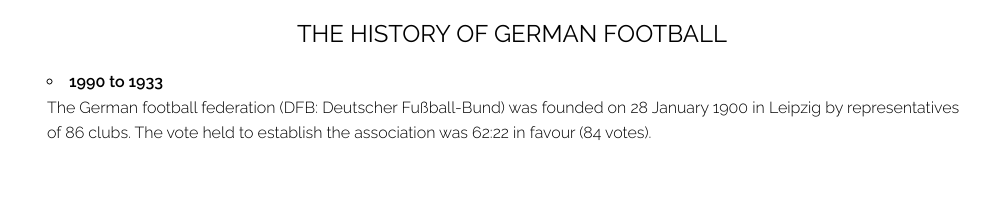
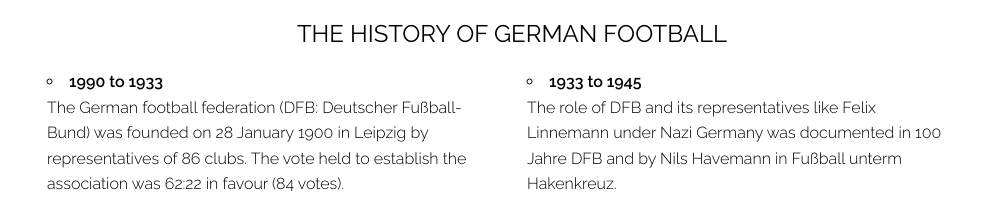
Before and after one commit to lalaee/Html-and-CSS-Certification-first-project-Tribute-page-design-freecodecamp, a plain HTML site: page html/index.html in a window 1280 px wide. Shown: the part 581-800 px from the top of the page, without its empty margins (128-1118 px from the left). Drawn offline with Linux system fonts and the light colour scheme; a web font is replaced by a local one.

Commit message:
Created responsive rows for history body

```diff
--- a/css/styles.css
+++ b/css/styles.css
@@ -69,13 +69,31 @@ h2 {
 	margin-top: 22px;
 }
 
-#list-container {
+#li-con-1, #li-con-2, #li-con-3, #li-con-4 {
 	width: 100%;
 	float: left;
 	box-sizing: border-box;
 	font-size: 1.0rem;
 }
 
+#li-con-3 {
+   float: right;
+
+}
+
 li {
 	margin: 20px 15px;
 	margin-bottom: 10px;
+}
+
+
+@media (min-width: 550px) {
+   #li-con-1, #li-con-2, #li-con-3, #li-con-4 {
+      width: 48%;
+   }
+
+   #li-con-2, #li-con-3 {
+      margin-left: 2%;
+   }
+
+}
--- a/html/index.html
+++ b/html/index.html
@@ -36,7 +36,8 @@
    <div id="tribute-info">
     <ul>
 	 <h2 id="History-head"> THE HISTORY OF GERMAN FOOTBALL</h2>
-	  <div id="list-container">
+    <div class="row-1">
+	   <div id="li-con-1">
 	    <li>
 	     <strong>1990 to 1933</strong><br>
        The German football federation (DFB: Deutscher Fußball-Bund) was founded on
@@ -44,6 +45,12 @@
        association was 62:22 in favour (84 votes).
 	    </li>
 	   </div>
+	   <div id="li-con-2">
+	    <li>
+	     <strong>1933 to 1945</strong><br>
+       The role of DFB and its representatives like Felix Linnemann under Nazi Germany was documented in
+       100 Jahre DFB and by Nils Havemann in Fußball unterm Hakenkreuz.
+	   </li>
     </div>
  </body>
 </html>
```
Lines whose indentation alone changed are shown as unchanged.
